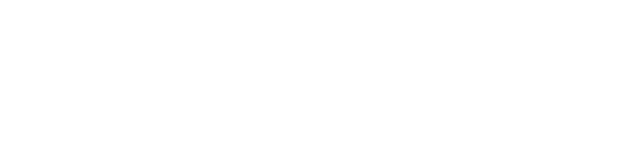
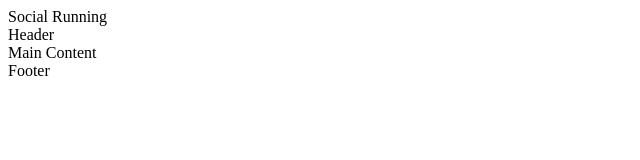
Before and after one commit to MrSkyey/Social-Running, a plain HTML site: page index.html in a window 1280 px wide. Shown: the whole page, without its empty margins (0-640 px from the left). Drawn offline with Linux system fonts and the light colour scheme.

Commit message:
Create general page structure

```diff
--- a/index.html
+++ b/index.html
@@ -4,6 +4,9 @@
 <head>
     <meta charset="UTF-8">
     <meta name="viewport" content="width=device-width, initial-scale=1.0">
+    <!--Meta tags for searce enging-->
+    <meta name="description" content="Social Running. Club for runners in Dublin, Ireland. Urban running, trail running. Dublin docklands and Phoenix Park.">
+    <meta name="keywords" content="love running, run, running club, runners, Ireland, Dublin, sport, exercise."
     <title>Social Running</title>
     <!--Favicon-->
     <link rel="apple-touch-icon" sizes="180x180" href="favicon/apple-touch-icon.png">
@@ -12,6 +15,18 @@
 </head>
 
 <body>
+    <!--Header-->
+    <header>
+    Header
+</header>
+<!--Main Content-->
+<main>
+    Main Content
+</main>
+<!--Footer-->
+<footer>
+    Footer
+</footer>
 
 </body>
 
```
